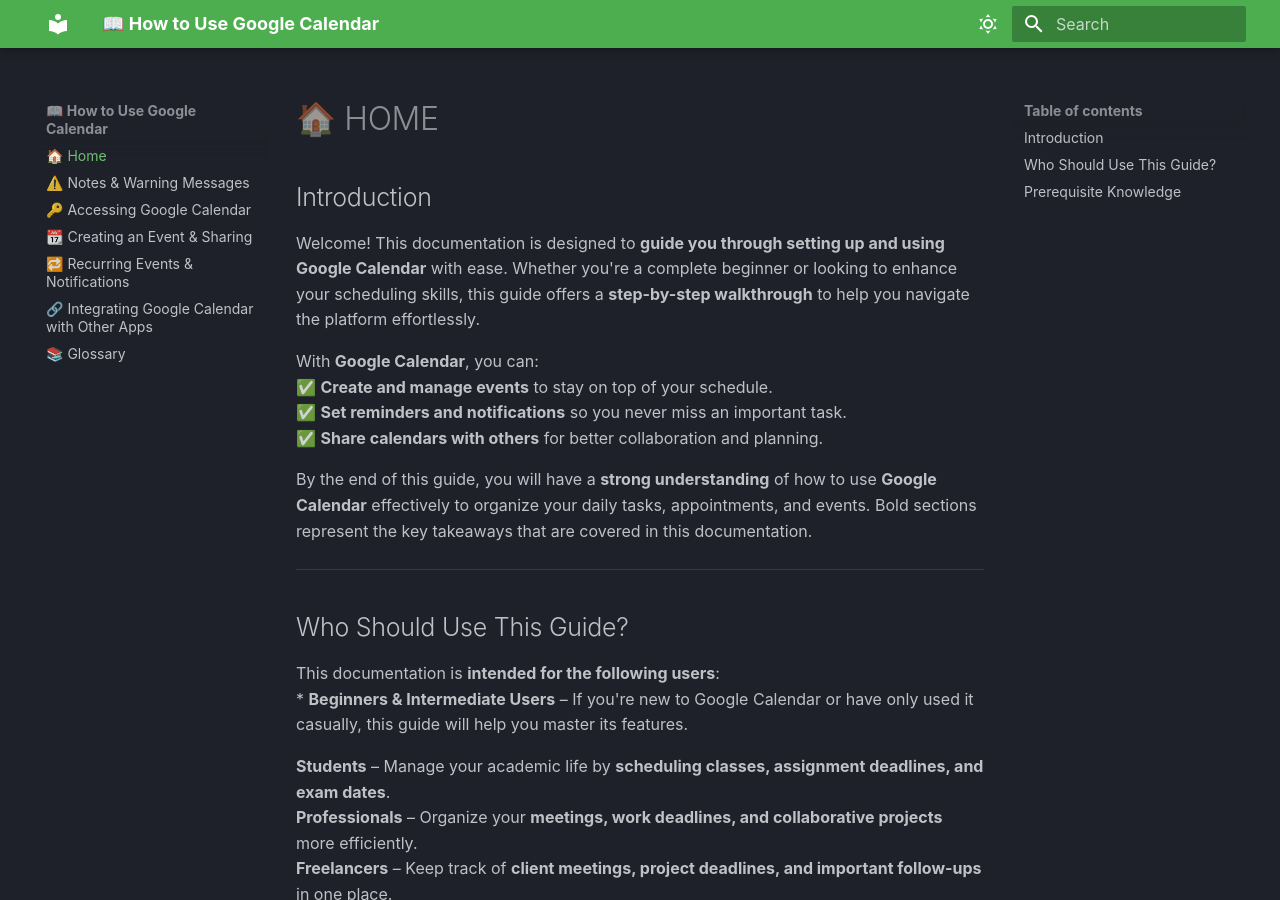
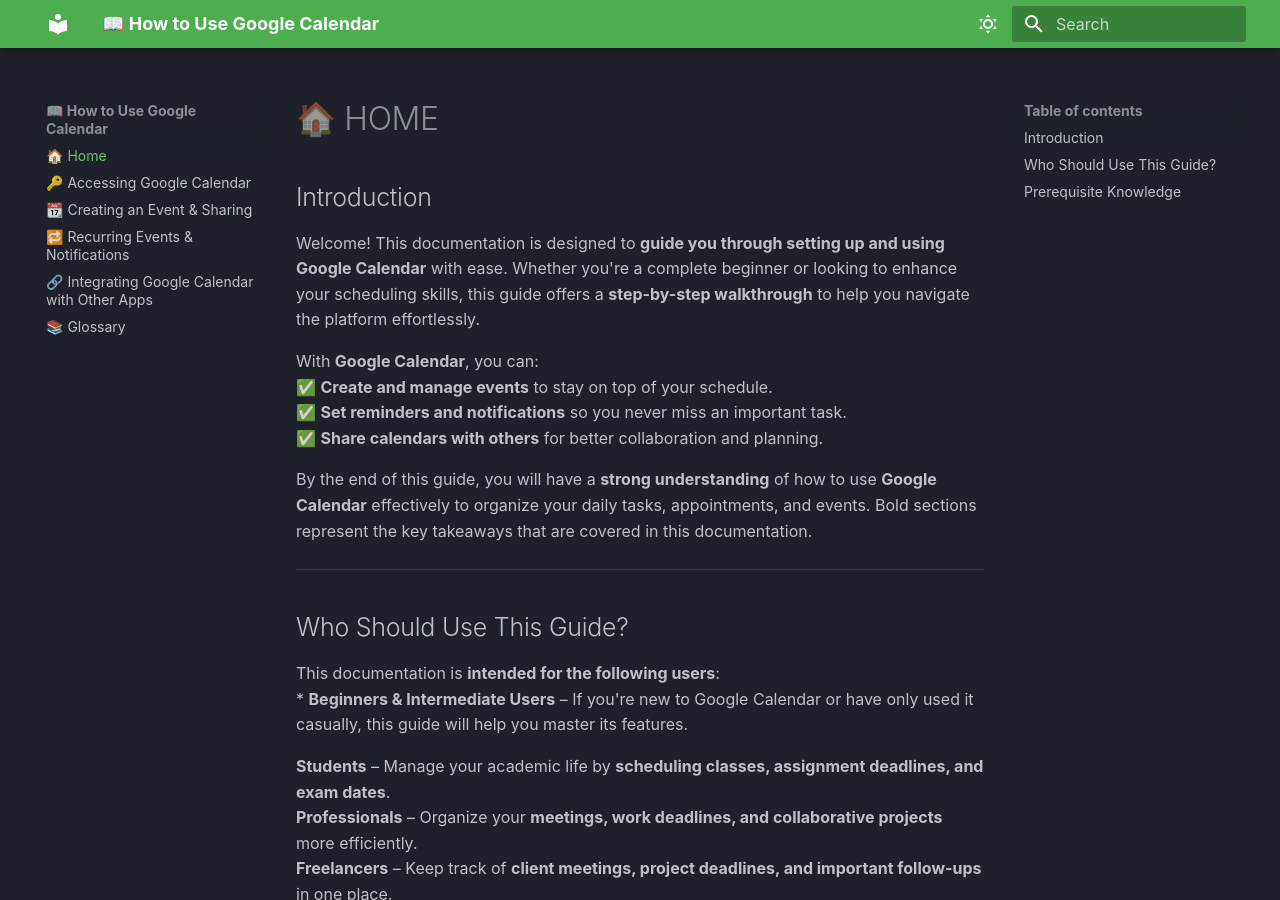
Before and after one commit to mobina-soltani/google-calendar-documentation, an MkDocs documentation site: the page built from docs/index.md, in a window 1280 px wide and 900 px high. Built offline with MkDocs 1.6.1 and Material for MkDocs 9.7.7, drawn with Linux system fonts in a browser that asks for light colours.

Commit message:
Remove warning page

```diff
--- a/mkdocs.yml
+++ b/mkdocs.yml
@@ -6,7 +6,6 @@
 # 📌 Navigation Structure
 nav:
   - 🏠 Home: index.md
-  - ⚠️ Notes & Warning Messages: NotesAndWarnings.md
   - 🔑 Accessing Google Calendar: Accessing.md
   - 📆 Creating an Event & Sharing: Event.md
   - 🔁 Recurring Events & Notifications: Recurring.md
```
